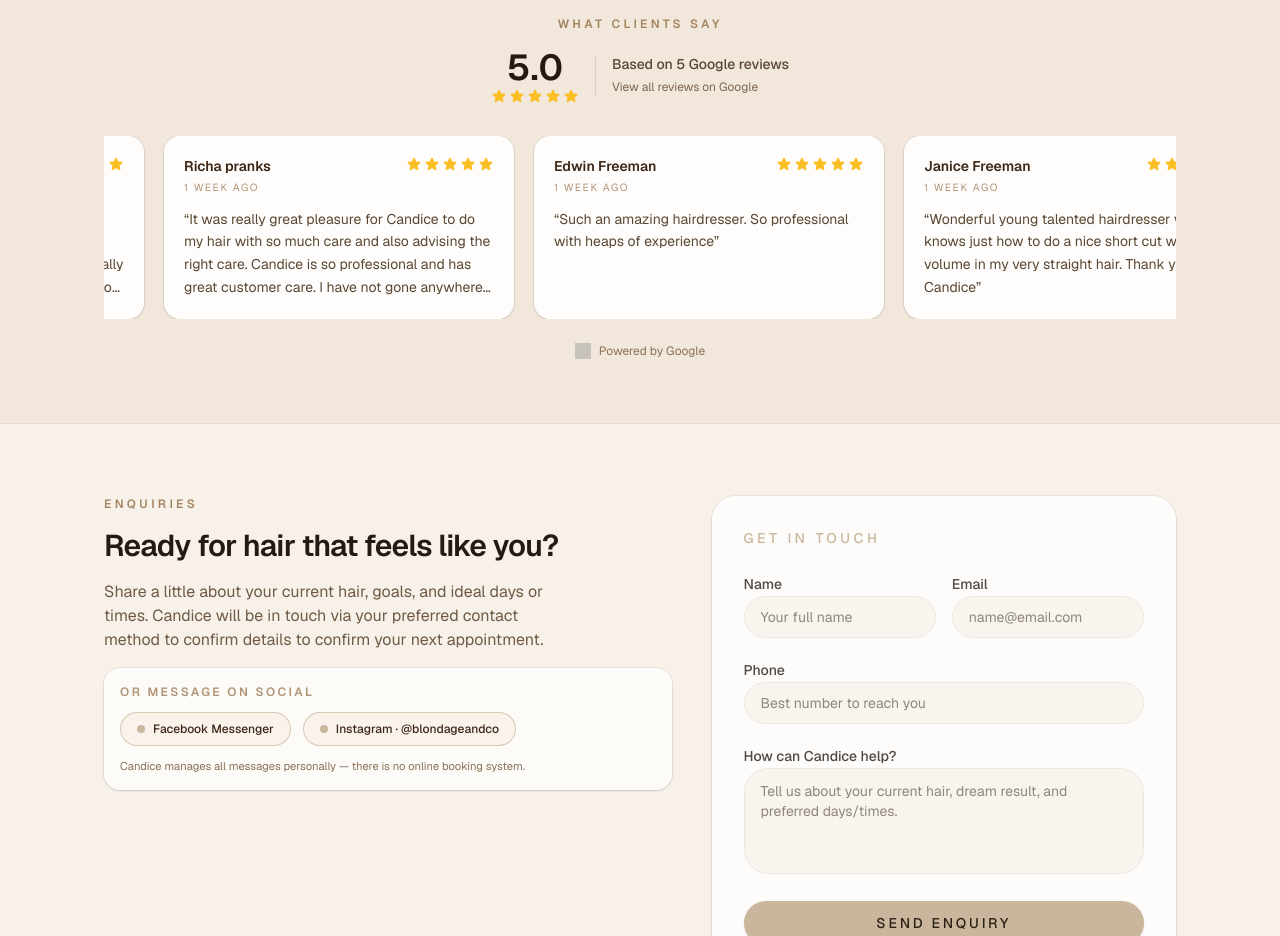
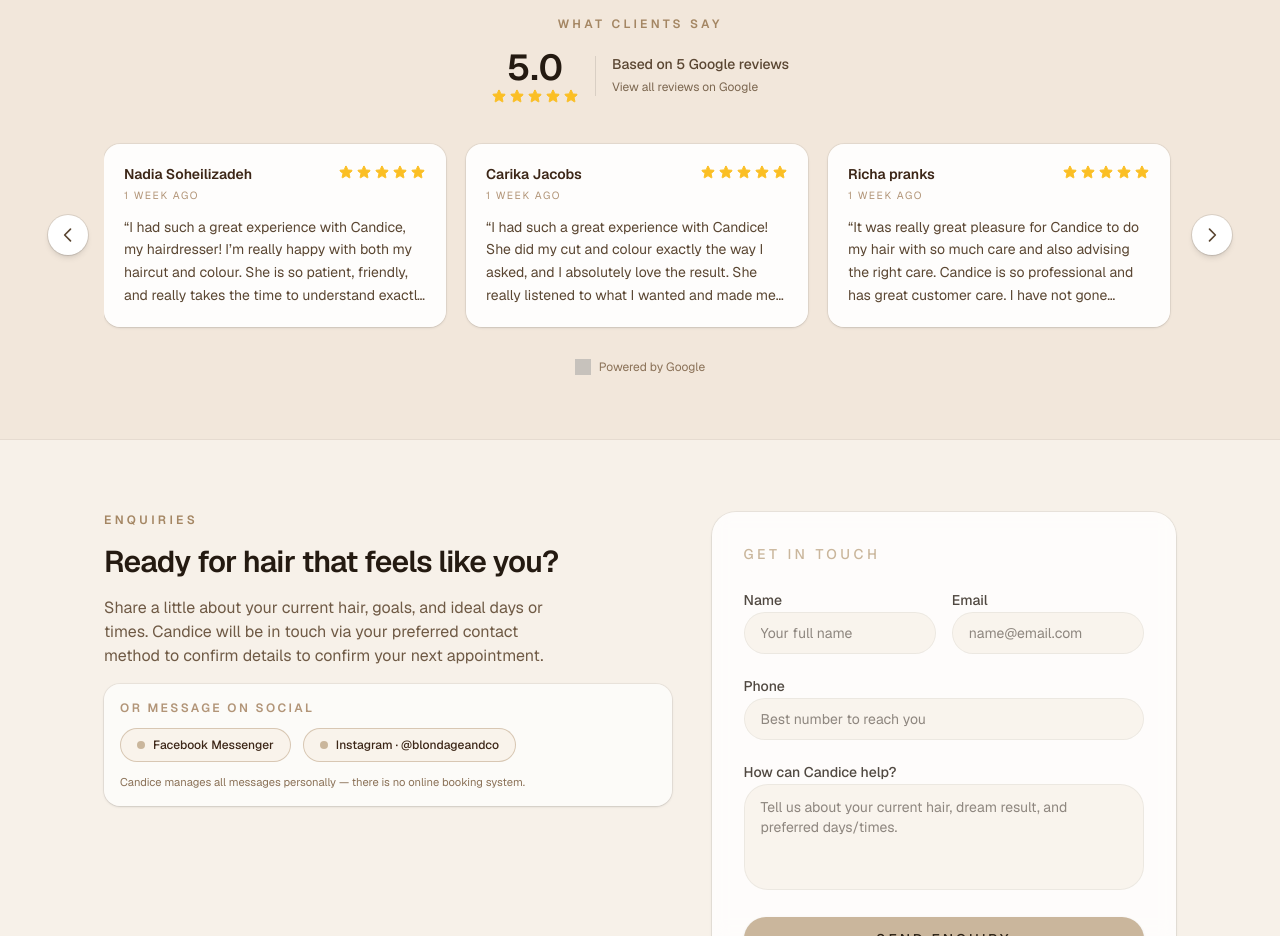
Before and after one commit to warrenmci/blondage-and-co, a Next.js app: page / in a window 1280 px wide. Shown: the part 1980-2916 px from the top of the page. Built offline with nearby package versions, Linux system fonts and the light colour scheme; no server answers; grey boxes are pictures that could not be loaded.

Commit message:
Fixed google review card layout

```diff
--- a/app/components/GoogleReviews.tsx
+++ b/app/components/GoogleReviews.tsx
@@ -1,6 +1,6 @@
 "use client";
 
-import { useEffect, useState, useRef, useCallback } from "react";
+import { useEffect, useState, useRef } from "react";
 
 interface Review {
   name: string;
@@ -65,7 +65,55 @@ export function GoogleReviews() {
   const [loading, setLoading] = useState(true);
   const [error, setError] = useState<string | null>(null);
   const scrollContainerRef = useRef<HTMLDivElement>(null);
-  const [isPaused, setIsPaused] = useState(false);
+  const [isScrolling, setIsScrolling] = useState(false);
+
+  const getCardWidth = () => {
+    const container = scrollContainerRef.current;
+    if (!container) return 350;
+    const card = container.querySelector("article");
+    return card?.offsetWidth || 350;
+  };
+
+  const scroll = (direction: "left" | "right") => {
+    if (isScrolling) return;
+    const container = scrollContainerRef.current;
+    if (!container) return;
+
+    setIsScrolling(true);
+
+    const cardWidth = getCardWidth();
+    const gap = 16; // gap-4 = 1rem = 16px
+    const scrollAmount = cardWidth + gap;
+    const maxScroll = container.scrollWidth - container.clientWidth;
+
+    const scrollToPosition = (position: number) => {
+      container.scrollTo({
+        left: position,
+        behavior: "smooth",
+      });
+      setTimeout(() => setIsScrolling(false), 500);
+    };
+
+    if (direction === "right") {
+      // Check if we're at or near the end
+      if (container.scrollLeft >= maxScroll - 1) {
+        // Jump to start (with animation off) then scroll right
+        container.scrollTo({ left: 0 });
+        setTimeout(() => scrollToPosition(scrollAmount), 50);
+      } else {
+        scrollToPosition(container.scrollLeft + scrollAmount);
+      }
+    } else {
+      // Check if we're at the start
+      if (container.scrollLeft <= 1) {
+        // Jump to end then scroll left
+        container.scrollTo({ left: maxScroll });
+        setTimeout(() => scrollToPosition(maxScroll - scrollAmount), 50);
+      } else {
+        scrollToPosition(container.scrollLeft - scrollAmount);
+      }
+    }
+  };
 
   useEffect(() => {
     fetch("/api/reviews")
@@ -83,39 +131,6 @@ export function GoogleReviews() {
       });
   }, []);
 
-  // Auto-scroll animation
-  useEffect(() => {
-    if (loading || error || !scrollContainerRef.current || isPaused) return;
-
-    const container = scrollContainerRef.current;
-    let animationFrameId: number;
-    let lastTime = performance.now();
-    const speed = 0.5; // pixels per millisecond
-
-    const scroll = (currentTime: number) => {
-      const deltaTime = currentTime - lastTime;
-      container.scrollLeft += speed * deltaTime;
-      lastTime = currentTime;
-
-      // Infinite scroll: when we've scrolled past the first set, reset
-      const cardWidth = container.querySelector("article")?.offsetWidth || 0;
-      const gap = 20; // gap-5 = 1.25rem = 20px
-      const setWidth = (cardWidth + gap) * 3; // 3 cards visible at a time
-
-      if (container.scrollLeft >= setWidth) {
-        container.scrollLeft = 0;
-      }
-
-      animationFrameId = requestAnimationFrame(scroll);
-    };
-
-    animationFrameId = requestAnimationFrame(scroll);
-
-    return () => {
-      cancelAnimationFrame(animationFrameId);
-    };
-  }, [loading, error, isPaused]);
-
   if (loading) {
     return (
       <section id="reviews" className="border-y border-black/5 bg-[#f2e7db]">
@@ -132,8 +147,7 @@ export function GoogleReviews() {
     return null;
   }
 
-  // Duplicate reviews for seamless infinite scroll (need 2 sets to fill the visible area)
-  const displayReviews = [...data.reviews, ...data.reviews, ...data.reviews];
+  const displayReviews = data.reviews;
 
   return (
     <section id="reviews" className="border-y border-black/5 bg-[#f2e7db]">
@@ -168,17 +182,36 @@ export function GoogleReviews() {
         </div>
 
         {/* Carousel container */}
+        <div className="relative">
+          <button
+            onClick={() => scroll("left")}
+            className="absolute -left-12 sm:-left-14 top-1/2 -translate-y-1/2 z-10 flex h-9 w-9 sm:h-10 sm:w-10 items-center justify-center rounded-full bg-white shadow-md ring-1 ring-black/10 transition hover:bg-[#f2e7db]"
+            aria-label="Scroll left"
+          >
+            <svg
+              className="h-4 w-4 sm:h-5 sm:w-5 text-[#5a4632]"
+              fill="none"
+              stroke="currentColor"
+              viewBox="0 0 24 24"
+            >
+              <path
+                strokeLinecap="round"
+                strokeLinejoin="round"
+                strokeWidth={2}
+                d="M15 19l-7-7 7-7"
+              />
+            </svg>
+          </button>
           <div
             ref={scrollContainerRef}
-          className="overflow-hidden"
-          onMouseEnter={() => setIsPaused(true)}
-          onMouseLeave={() => setIsPaused(false)}
+            className="overflow-x-auto scrollbar-hide scroll-smooth py-2"
+            style={{ scrollbarWidth: "none", msOverflowStyle: "none" }}
           >
-          <div className="flex gap-5" style={{ width: "max-content" }}>
+            <div className="flex gap-4 sm:gap-5">
               {displayReviews.map((review, index) => (
                 <article
                   key={`${index}-${review.name}`}
-                className="w-[min(100%,350px)] rounded-2xl bg-white/90 p-5 shadow-sm ring-1 ring-black/5 flex-shrink-0"
+                  className="w-[85vw] sm:w-[342px] rounded-2xl bg-white/90 p-4 sm:p-5 shadow-sm ring-1 ring-black/5 flex-shrink-0"
                 >
                   <div className="flex items-start justify-between">
                     <a
@@ -201,6 +234,26 @@ export function GoogleReviews() {
               ))}
             </div>
           </div>
+          <button
+            onClick={() => scroll("right")}
+            className="absolute -right-12 sm:-right-14 top-1/2 -translate-y-1/2 z-10 flex h-9 w-9 sm:h-10 sm:w-10 items-center justify-center rounded-full bg-white shadow-md ring-1 ring-black/10 transition hover:bg-[#f2e7db]"
+            aria-label="Scroll right"
+          >
+            <svg
+              className="h-4 w-4 sm:h-5 sm:w-5 text-[#5a4632]"
+              fill="none"
+              stroke="currentColor"
+              viewBox="0 0 24 24"
+            >
+              <path
+                strokeLinecap="round"
+                strokeLinejoin="round"
+                strokeWidth={2}
+                d="M9 5l7 7-7 7"
+              />
+            </svg>
+          </button>
+        </div>
 
         {/* Google attribution - required by Google */}
         <div className="mt-6 flex items-center justify-center gap-2 text-xs text-[#8a7157]">
--- a/app/globals.css
+++ b/app/globals.css
@@ -33,3 +33,14 @@ a {
   background: var(--accent);
   color: #1a120b;
 }
+
+/* Hide scrollbar for Chrome, Safari, Opera */
+.scrollbar-hide::-webkit-scrollbar {
+  display: none;
+}
+
+/* Hide scrollbar for IE, Edge, Firefox */
+.scrollbar-hide {
+  -ms-overflow-style: none;  /* IE and Edge */
+  scrollbar-width: none;  /* Firefox */
+}
```
Lines whose indentation alone changed are shown as unchanged.
